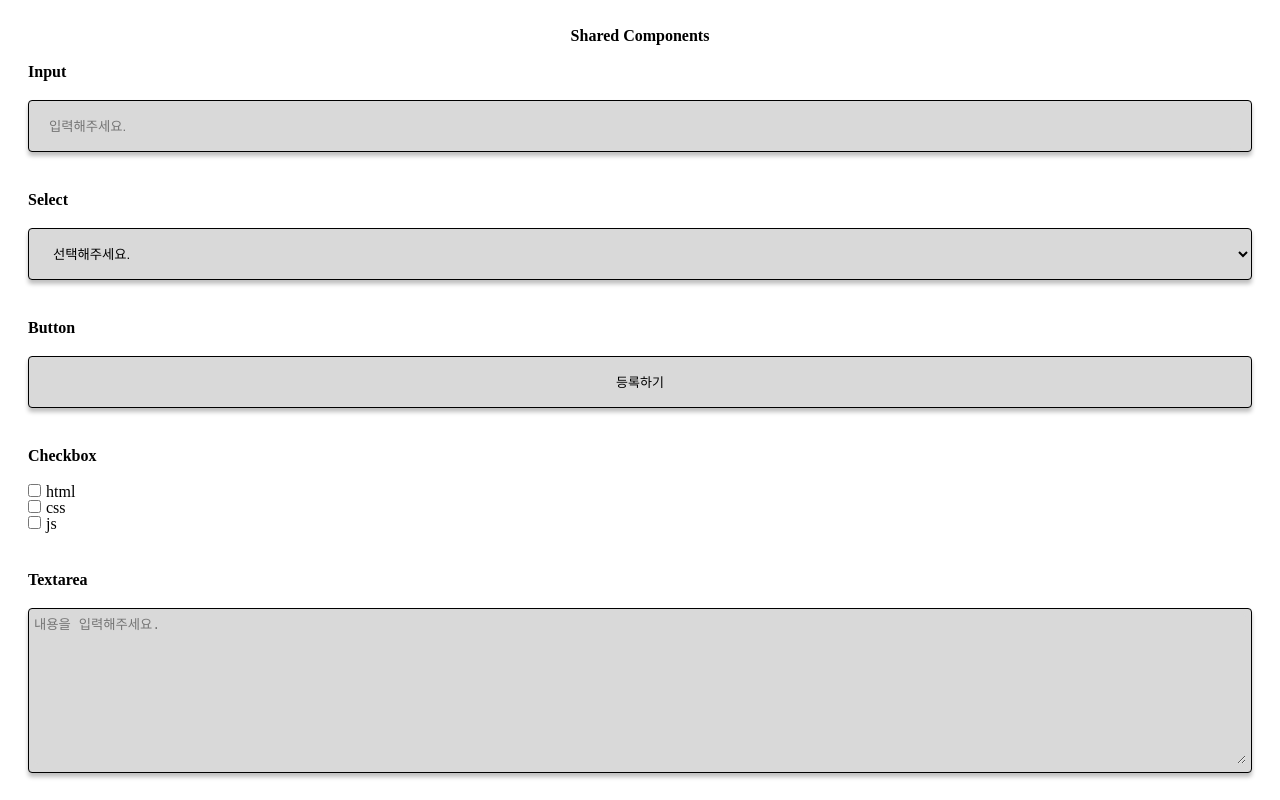
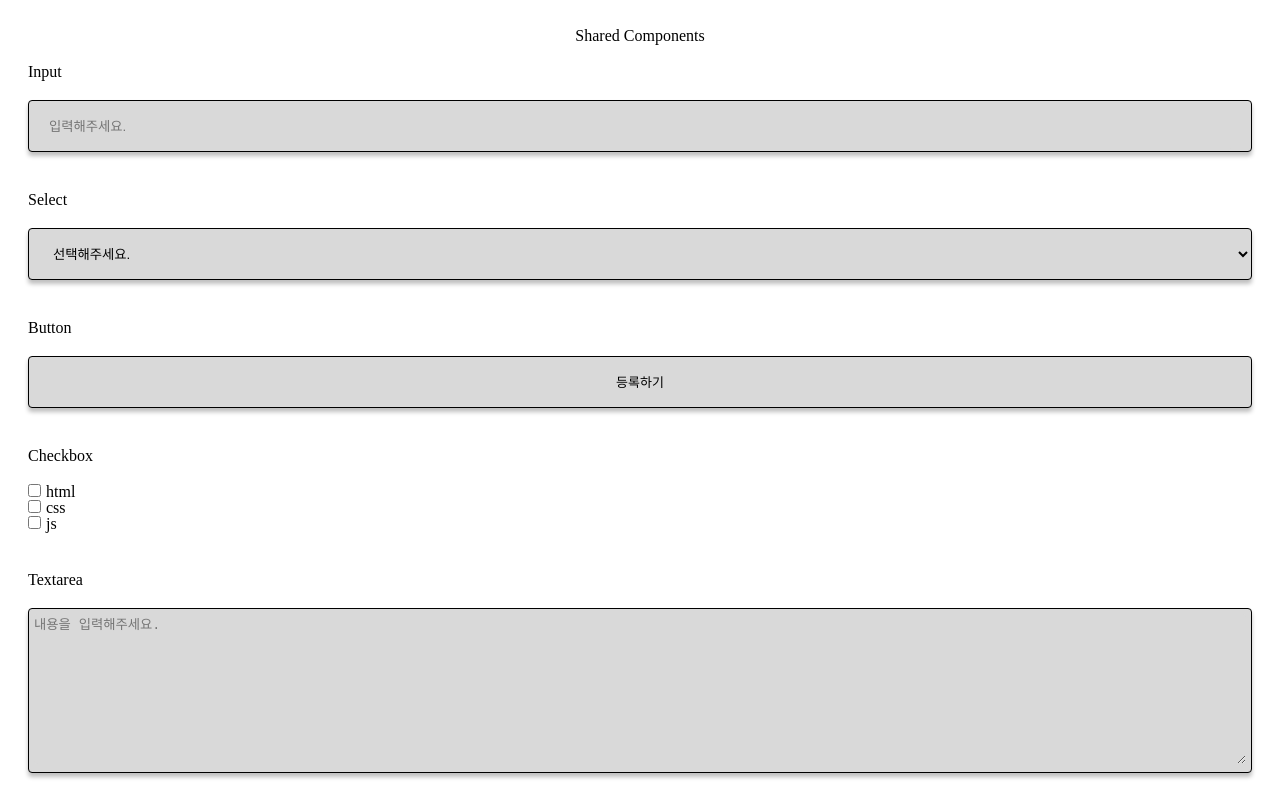
Before and after one commit to VC-Team-7-The-Statics/shared-components, a React (Create React App) app: page / in a window 1280 px wide. Shown: the top 800 px of the page. Built offline with nearby package versions, Linux system fonts and the light colour scheme.

Commit message:
feat: reset.css update

```diff
--- a/src/_reset.scss
+++ b/src/_reset.scss
@@ -197,4 +197,13 @@
   .bolder {
     font-weight: bolder;
   }
+
+  h1,
+  h2,
+  h3,
+  h4,
+  h5,
+  h6 {
+    font-weight: normal;
+  }
 }
```
